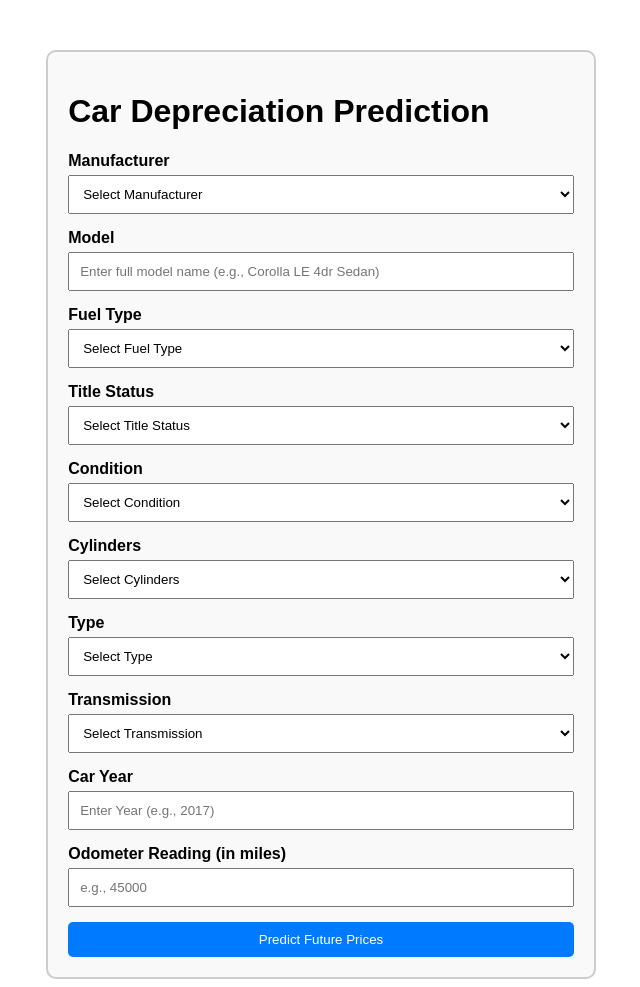
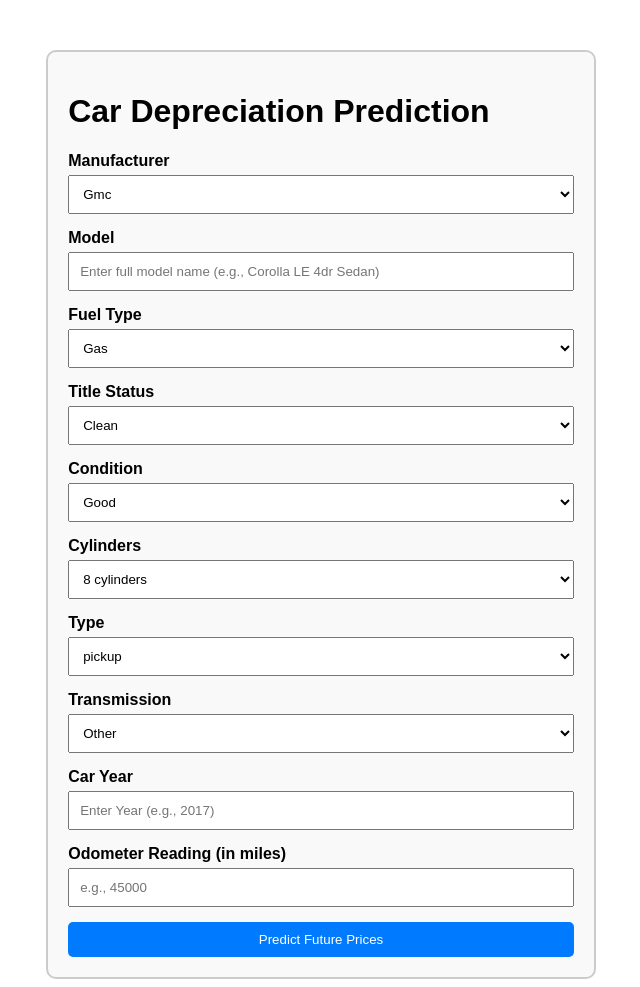
Before and after one commit to syedaqibdawood/car_depreciation, a Flask app: page /predictdata in a window 1280 px wide. Shown: the whole page, without its empty margins (319-959 px from the left). Run offline with Flask 3, Linux system fonts and the light colour scheme.

Commit message:
fixed form to retail user input

```diff
--- a/application.py
+++ b/application.py
@@ -20,47 +20,46 @@ def predict_datapoint():
         return render_template('home.html')
     else:
         try:
-            # Collecting form data
-            manufacturer = request.form.get('manufacturer')
-            model = request.form.get('model')
-            title_status = request.form.get('title_status')
-            fuel = request.form.get('fuel')
-            year = int(request.form.get('year'))
-            odometer = float(request.form.get('odometer'))
-            condition = request.form.get('condition')
-            cylinders = request.form.get('cylinders')
-            car_type = request.form.get('type')
-            transmission = request.form.get('transmission')
+            # Collect form data
+            form_values = {
+                "manufacturer": request.form.get('manufacturer'),
+                "model": request.form.get('model'),
+                "title_status": request.form.get('title_status'),
+                "fuel": request.form.get('fuel'),
+                "year": request.form.get('year'),
+                "odometer": request.form.get('odometer'),
+                "condition": request.form.get('condition'),
+                "cylinders": request.form.get('cylinders'),
+                "type": request.form.get('type'),
+                "transmission": request.form.get('transmission')
+            }
 
-            # Packaging input
+            # Prepare input for pipeline
             input_data = CustomData(
-                manufacturer=manufacturer,
-                model=model,
-                title_status=title_status,
-                fuel=fuel,
-                year=year,
-                odometer=odometer,
-                condition=condition,
-                cylinders=cylinders,
-                type=car_type,
-                transmission=transmission
+                manufacturer=form_values['manufacturer'],
+                model=form_values['model'],
+                title_status=form_values['title_status'],
+                fuel=form_values['fuel'],
+                year=int(form_values['year']),
+                odometer=float(form_values['odometer']),
+                condition=form_values['condition'],
+                cylinders=form_values['cylinders'],
+                type=form_values['type'],
+                transmission=form_values['transmission']
             )
 
             # Predict
-            print("Sending data to prediction pipeline...")
             pipeline = PredictPipeline()
             results = pipeline.predict(input_data)
 
-            # Only keep 2025
+            # Extract 2025 prediction only
             predicted_2025 = results[0] if results and len(results) > 0 else None
             predictions = {"2025": predicted_2025}
 
-            print("Prediction complete:", predictions)
-
-            return render_template('home.html', predictions=predictions)
+            return render_template('home.html', predictions=predictions, form_values=form_values)
 
         except Exception as e:
             raise CustomException(e, sys)
 
 if __name__ == "__main__":
-    app.run(host="0.0.0.0", debug=True)
+    app.run(host="0.0.0.0")
--- a/templates/home.html
+++ b/templates/home.html
@@ -51,96 +51,73 @@
 
             <label class="form-label">Manufacturer</label>
             <select class="form-control" name="manufacturer" required>
-                <option selected disabled value="">Select Manufacturer</option>
+                <option disabled value="">Select Manufacturer</option>
                 {% for m in ['gmc', 'chevrolet', 'toyota', 'ford', 'jeep', 'nissan', 'ram', 'mazda', 'cadillac',
                              'honda', 'dodge', 'lexus', 'jaguar', 'buick', 'chrysler', 'volvo', 'audi',
                              'infiniti', 'lincoln', 'alfa-romeo', 'subaru', 'acura', 'hyundai', 'mercedes-benz',
                              'bmw', 'mitsubishi', 'volkswagen', 'porsche', 'kia', 'rover', 'ferrari', 'mini',
                              'pontiac', 'fiat', 'tesla', 'saturn', 'mercury', 'harley-davidson', 'datsun',
                              'aston-martin', 'land rover', 'morgan'] %}
-                    <option value="{{ m }}">{{ m|capitalize }}</option>
+                    <option value="{{ m }}" {% if form_values and form_values.manufacturer == m %}selected{% endif %}>{{ m|capitalize }}</option>
                 {% endfor %}
             </select>
 
             <label class="form-label">Model</label>
-            <input class="form-control" type="text" name="model" required placeholder="Enter full model name (e.g., Corolla LE 4dr Sedan)">
+            <input class="form-control" type="text" name="model" required placeholder="Enter full model name (e.g., Corolla LE 4dr Sedan)" value="{{ form_values.model if form_values else '' }}">
 
             <label class="form-label">Fuel Type</label>
             <select class="form-control" name="fuel" required>
-                <option selected disabled value="">Select Fuel Type</option>
-                <option value="gas">Gas</option>
-                <option value="other">Other</option>
-                <option value="diesel">Diesel</option>
-                <option value="hybrid">Hybrid</option>
-                <option value="electric">Electric</option>
+                <option disabled value="">Select Fuel Type</option>
+                {% for f in ['gas', 'other', 'diesel', 'hybrid', 'electric'] %}
+                    <option value="{{ f }}" {% if form_values and form_values.fuel == f %}selected{% endif %}>{{ f|capitalize }}</option>
+                {% endfor %}
             </select>
 
             <label class="form-label">Title Status</label>
             <select class="form-control" name="title_status" required>
-                <option selected disabled value="">Select Title Status</option>
-                <option value="clean">Clean</option>
-                <option value="rebuilt">Rebuilt</option>
-                <option value="lien">Lien</option>
-                <option value="salvage">Salvage</option>
-                <option value="missing">Missing</option>
-                <option value="parts only">Parts Only</option>
+                <option disabled value="">Select Title Status</option>
+                {% for status in ['clean', 'rebuilt', 'lien', 'salvage', 'missing', 'parts only'] %}
+                    <option value="{{ status }}" {% if form_values and form_values.title_status == status %}selected{% endif %}>{{ status|capitalize }}</option>
+                {% endfor %}
             </select>
 
             <label class="form-label">Condition</label>
             <select class="form-control" name="condition" required>
-                <option selected disabled value="">Select Condition</option>
-                <option value="good">Good</option>
-                <option value="excellent">Excellent</option>
-                <option value="fair">Fair</option>
-                <option value="like new">Like New</option>
-                <option value="new">New</option>
-                <option value="salvage">Salvage</option>
+                <option disabled value="">Select Condition</option>
+                {% for c in ['good', 'excellent', 'fair', 'like new', 'new', 'salvage'] %}
+                    <option value="{{ c }}" {% if form_values and form_values.condition == c %}selected{% endif %}>{{ c|capitalize }}</option>
+                {% endfor %}
             </select>
 
             <label class="form-label">Cylinders</label>
             <select class="form-control" name="cylinders" required>
-                <option selected disabled value="">Select Cylinders</option>
-                <option value="8 cylinders">8 cylinders</option>
-                <option value="6 cylinders">6 cylinders</option>
-                <option value="4 cylinders">4 cylinders</option>
-                <option value="5 cylinders">5 cylinders</option>
-                <option value="other">Other</option>
-                <option value="3 cylinders">3 cylinders</option>
-                <option value="10 cylinders">10 cylinders</option>
-                <option value="12 cylinders">12 cylinders</option>
+                <option disabled value="">Select Cylinders</option>
+                {% for cyl in ['8 cylinders', '6 cylinders', '4 cylinders', '5 cylinders', 'other', '3 cylinders', '10 cylinders', '12 cylinders'] %}
+                    <option value="{{ cyl }}" {% if form_values and form_values.cylinders == cyl %}selected{% endif %}>{{ cyl }}</option>
+                {% endfor %}
             </select>
 
             <label class="form-label">Type</label>
             <select class="form-control" name="type" required>
-                <option selected disabled value="">Select Type</option>
-                <option value="pickup">Pickup</option>
-                <option value="truck">Truck</option>
-                <option value="other">Other</option>
-                <option value="coupe">Coupe</option>
-                <option value="SUV">SUV</option>
-                <option value="hatchback">Hatchback</option>
-                <option value="mini-van">Mini-Van</option>
-                <option value="sedan">Sedan</option>
-                <option value="offroad">Offroad</option>
-                <option value="bus">Bus</option>
-                <option value="van">Van</option>
-                <option value="convertible">Convertible</option>
-                <option value="wagon">Wagon</option>
+                <option disabled value="">Select Type</option>
+                {% for t in ['pickup', 'truck', 'other', 'coupe', 'SUV', 'hatchback', 'mini-van', 'sedan', 'offroad', 'bus', 'van', 'convertible', 'wagon'] %}
+                    <option value="{{ t }}" {% if form_values and form_values.type == t %}selected{% endif %}>{{ t }}</option>
+                {% endfor %}
             </select>
 
             <label class="form-label">Transmission</label>
             <select class="form-control" name="transmission" required>
-                <option selected disabled value="">Select Transmission</option>
-                <option value="other">Other</option>
-                <option value="automatic">Automatic</option>
-                <option value="manual">Manual</option>
+                <option disabled value="">Select Transmission</option>
+                {% for tr in ['other', 'automatic', 'manual'] %}
+                    <option value="{{ tr }}" {% if form_values and form_values.transmission == tr %}selected{% endif %}>{{ tr|capitalize }}</option>
+                {% endfor %}
             </select>
 
             <label class="form-label">Car Year</label>
-            <input class="form-control" type="number" name="year" min="1980" max="2025" required placeholder="Enter Year (e.g., 2017)">
+            <input class="form-control" type="number" name="year" min="1980" max="2025" required placeholder="Enter Year (e.g., 2017)" value="{{ form_values.year if form_values else '' }}">
 
             <label class="form-label">Odometer Reading (in miles)</label>
-            <input class="form-control" type="number" name="odometer" min="0" required placeholder="e.g., 45000">
+            <input class="form-control" type="number" name="odometer" min="0" required placeholder="e.g., 45000" value="{{ form_values.odometer if form_values else '' }}">
 
             <input class="btn" type="submit" value="Predict Future Prices">
         </form>
```
